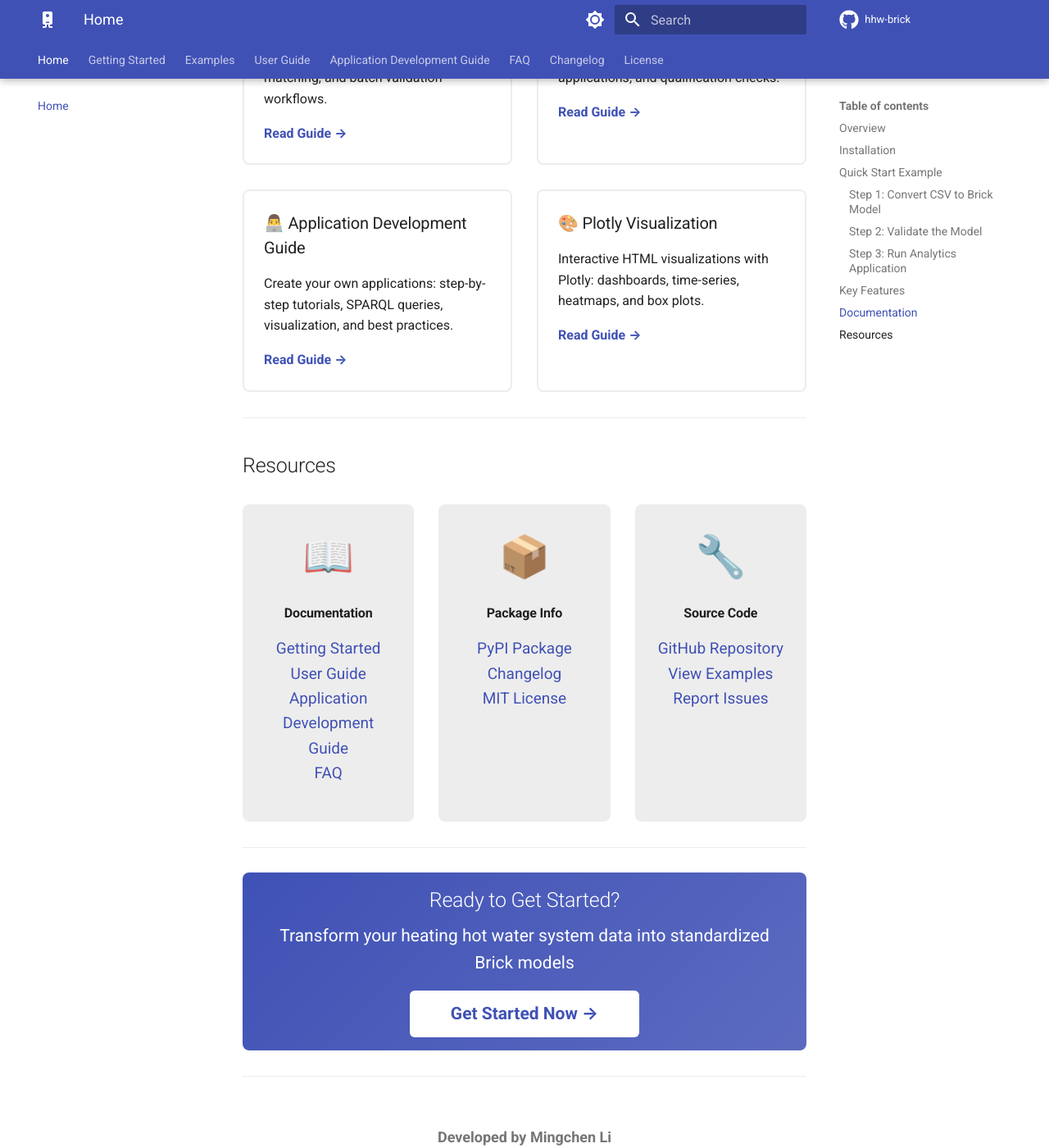
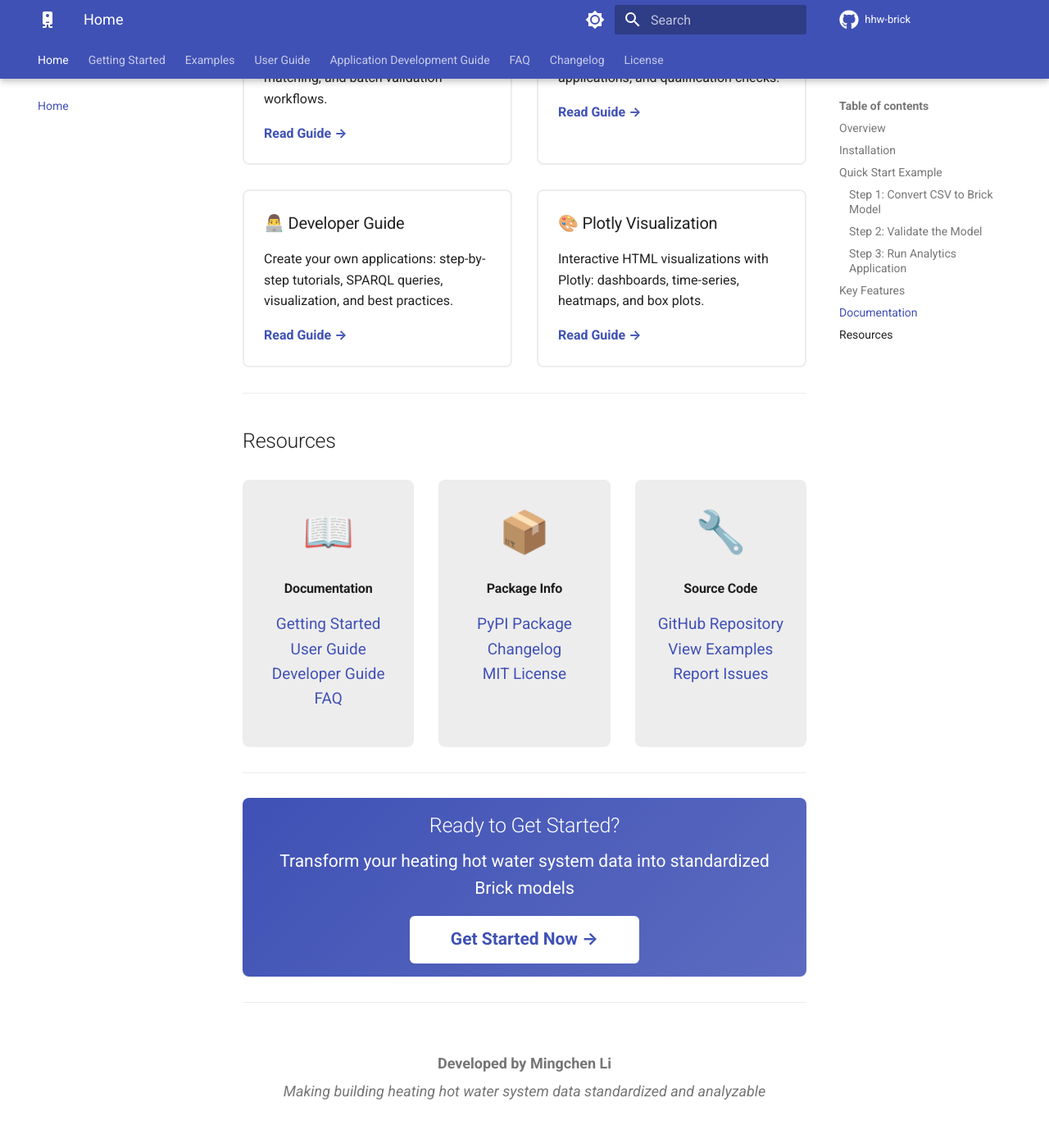
Before and after one commit to CenterForTheBuiltEnvironment/HHW_brick, an MkDocs documentation site: the page built from docs/index.md, in a window 1280 px wide and 1400 px high, scrolled down 4817 px. Shown: the whole window at 82% size. Built offline with MkDocs 1.6.1 and Material for MkDocs 9.7.7, drawn with Linux system fonts in a browser that asks for light colours; comment, search, counter and statistics services are not loaded; the version menu is left out.

Commit message:
Improve homepage layout: Shorten developer guide title - Changed 'Application Development Guide' to 'Developer Guide' - Applied to both Documentation grid and Resources section - Improves visual layout and readability - Link still points to application-development-guide/ (unchanged)

```diff
--- a/docs/index.md
+++ b/docs/index.md
@@ -232,7 +232,7 @@ if qualified:
   </div>
 
   <div style="padding: 1.2rem; background: var(--md-default-bg-color); border: 2px solid var(--md-default-fg-color--lightest); border-radius: 8px;">
-    <h3 style="margin-top: 0;">👨‍💻 Application Development Guide</h3>
+    <h3 style="margin-top: 0;">👨‍💻 Developer Guide</h3>
     <p>Create your own applications: step-by-step tutorials, SPARQL queries, visualization, and best practices.</p>
     <a href="application-development-guide/" style="color: #3f51b5; font-weight: bold;">Read Guide →</a>
   </div>
@@ -258,7 +258,7 @@ if qualified:
     <p style="margin-top: 0.8rem; font-size: 0.95rem;">
       <a href="getting-started/">Getting Started</a><br/>
       <a href="user-guide/conversion/">User Guide</a><br/>
-      <a href="application-development-guide/">Application Development Guide</a><br/>
+      <a href="application-development-guide/">Developer Guide</a><br/>
       <a href="faq/">FAQ</a>
     </p>
   </div>
```
